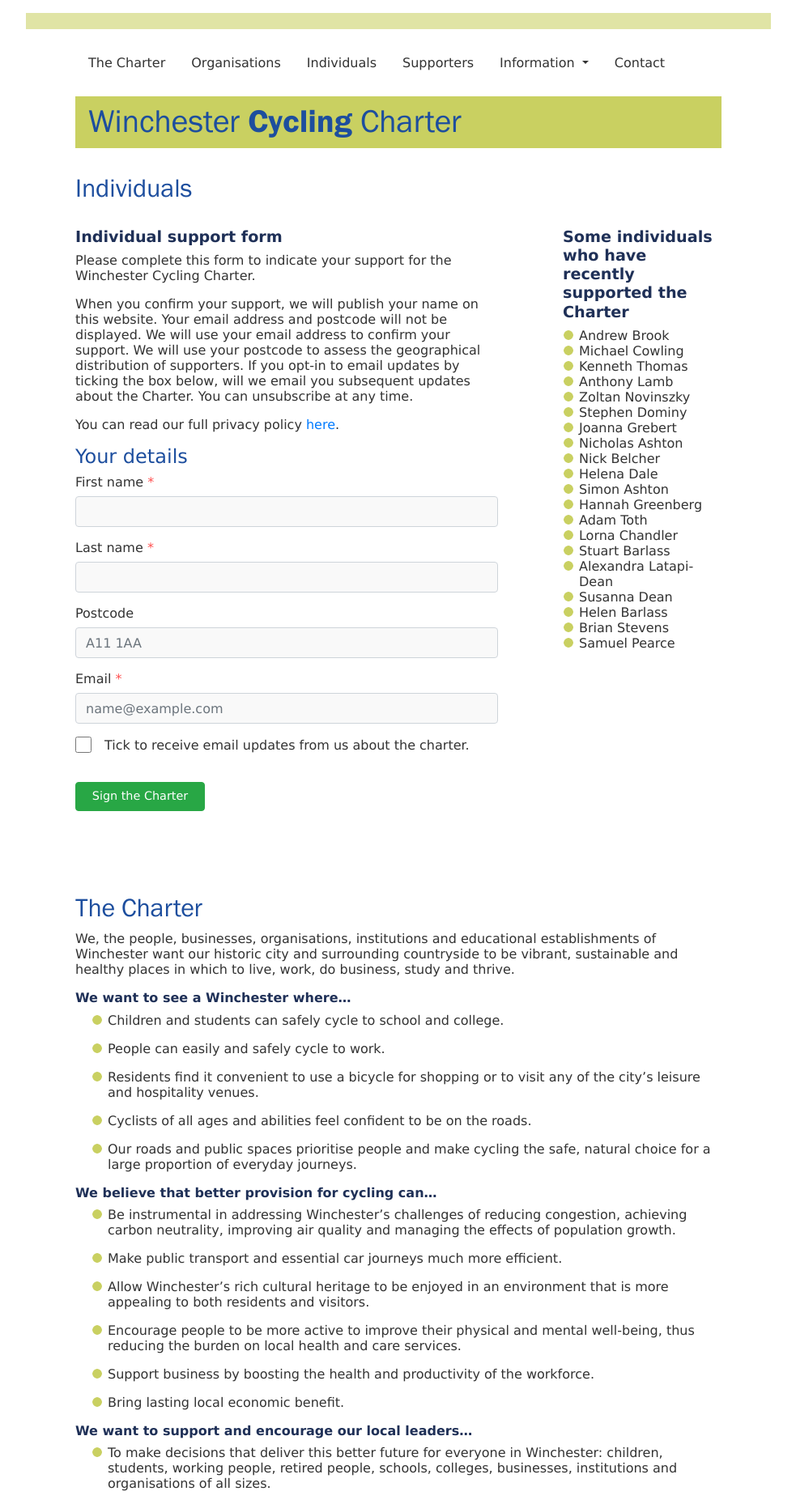
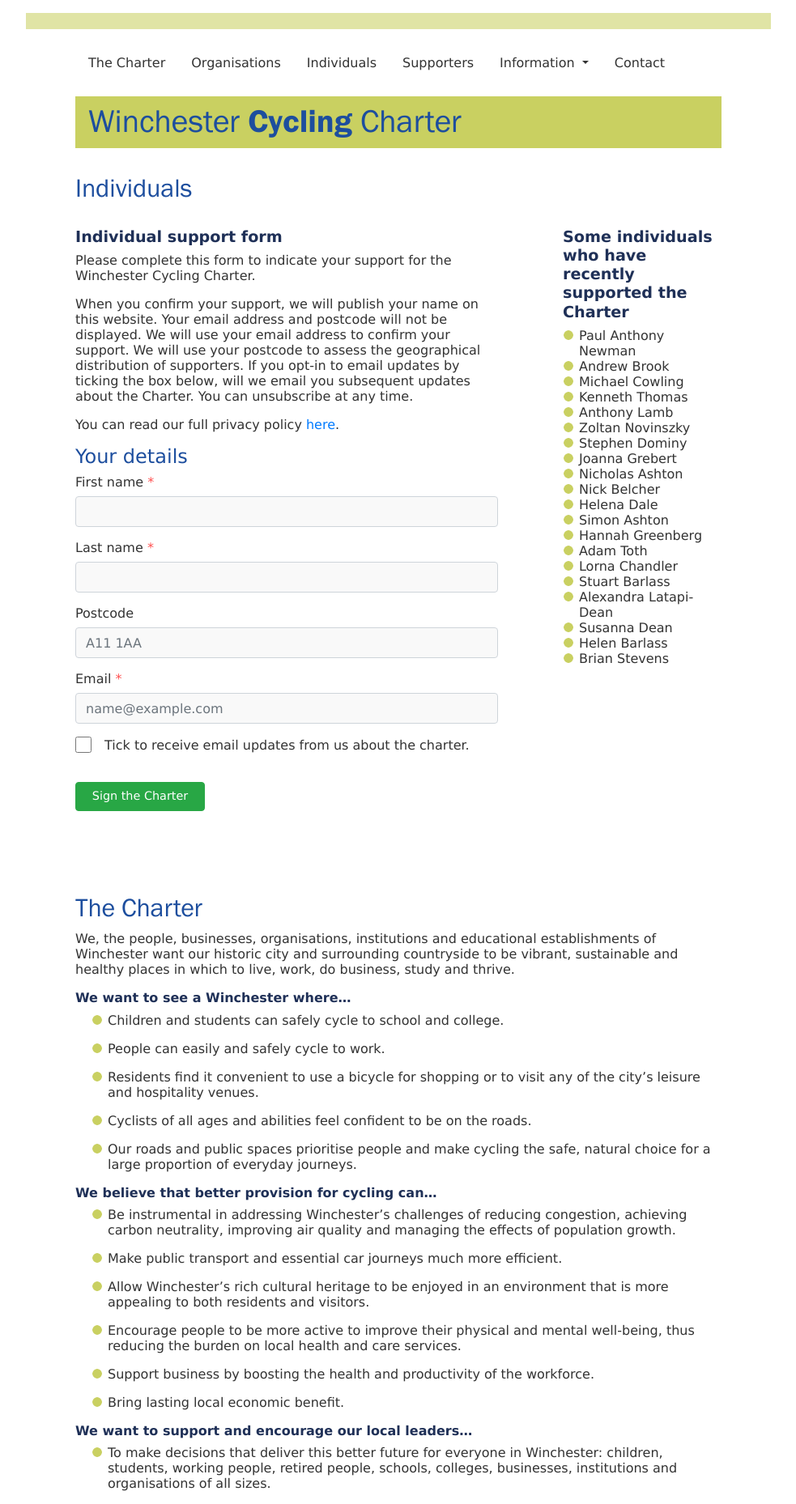
Before and after one commit to winchestercyclingcharter/winchestercyclingcharter.github.io, a Jekyll site: the page built from ind-page.md, in a window 1280 px wide. Shown: the whole page at 81% size, without its empty margins (148-1131 px from the left). Built offline with Jekyll 4.4.1, drawn with Linux system fonts in a browser that asks for light colours; nearby versions of some CDN libraries.

Commit message:
Update people.yml

```diff
--- a/_data/people.yml
+++ b/_data/people.yml
@@ -751,3 +751,4 @@ people:
 - { lastname: Brook, firstname: Andrew, dt: 20220117-093324-888260 }
 - { lastname: Lamb, firstname: Anthony, dt: 20211218-073202-390764 }
 - { lastname: Barlass, firstname: Helen, dt: 20211108-180756-312395 }
+- { lastname: Newman, firstname: Paul Anthony, dt: 20220210-093132-307864 }
```
